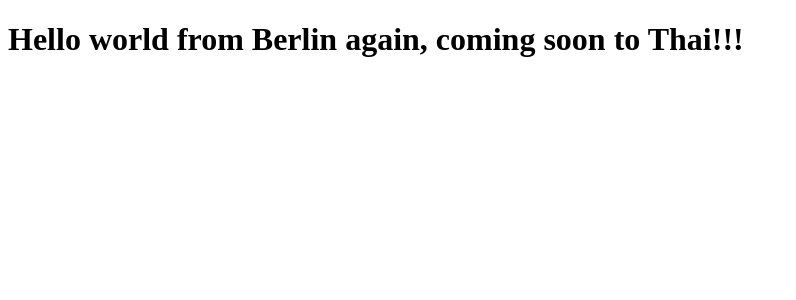
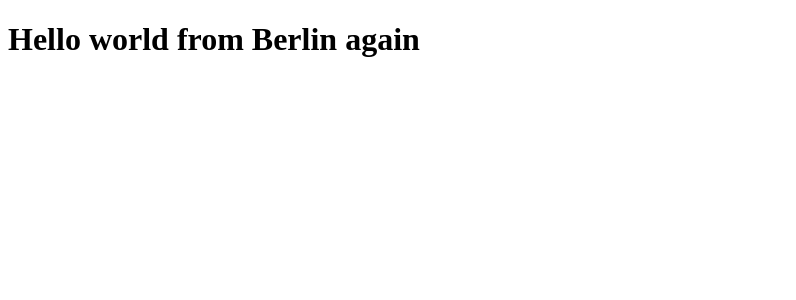
Before and after one commit to diab88/divio_ci, a Next.js app: page / in a window 1280 px wide. Shown: the top 300 px of the page, without its empty margins (0-796 px from the left). Built offline with nearby package versions, Linux system fonts and the light colour scheme.

Commit message:
develop11

```diff
--- a/pages/index.js
+++ b/pages/index.js
@@ -4,7 +4,7 @@ const Home = () => (
 
  <div>
 
-<h1>Hello world from Berlin again, coming soon to Thai!!!</h1>
+<h1>Hello world from Berlin again</h1>
 
  </div>
 );
```
